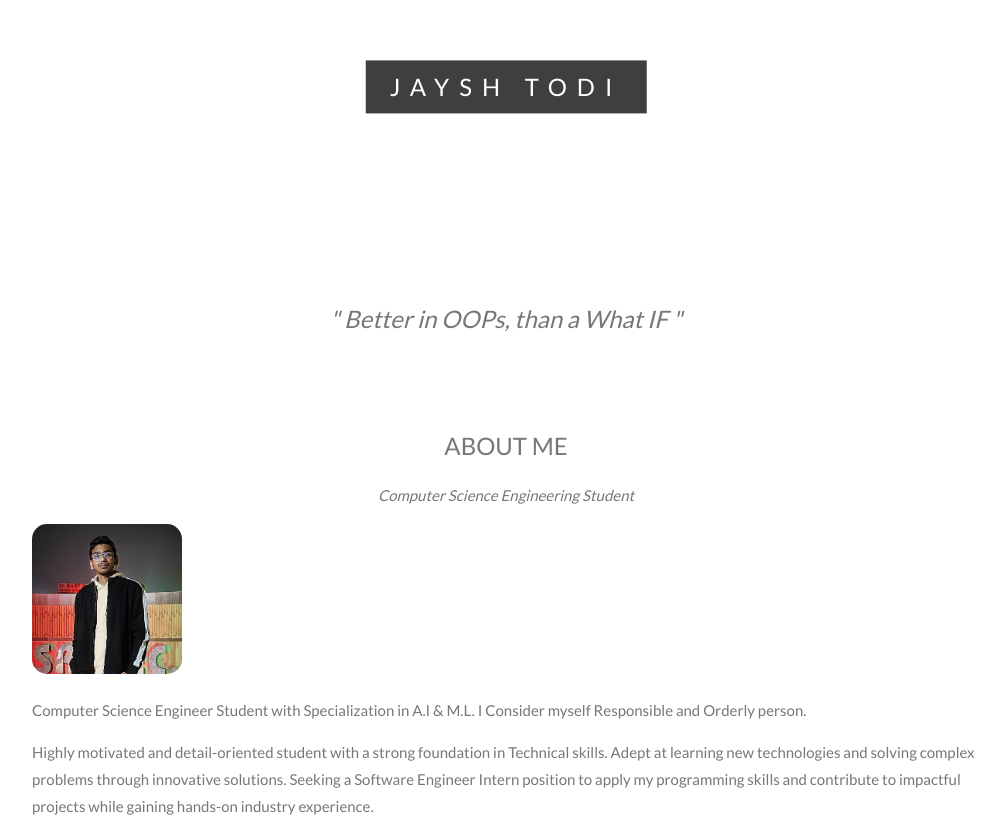
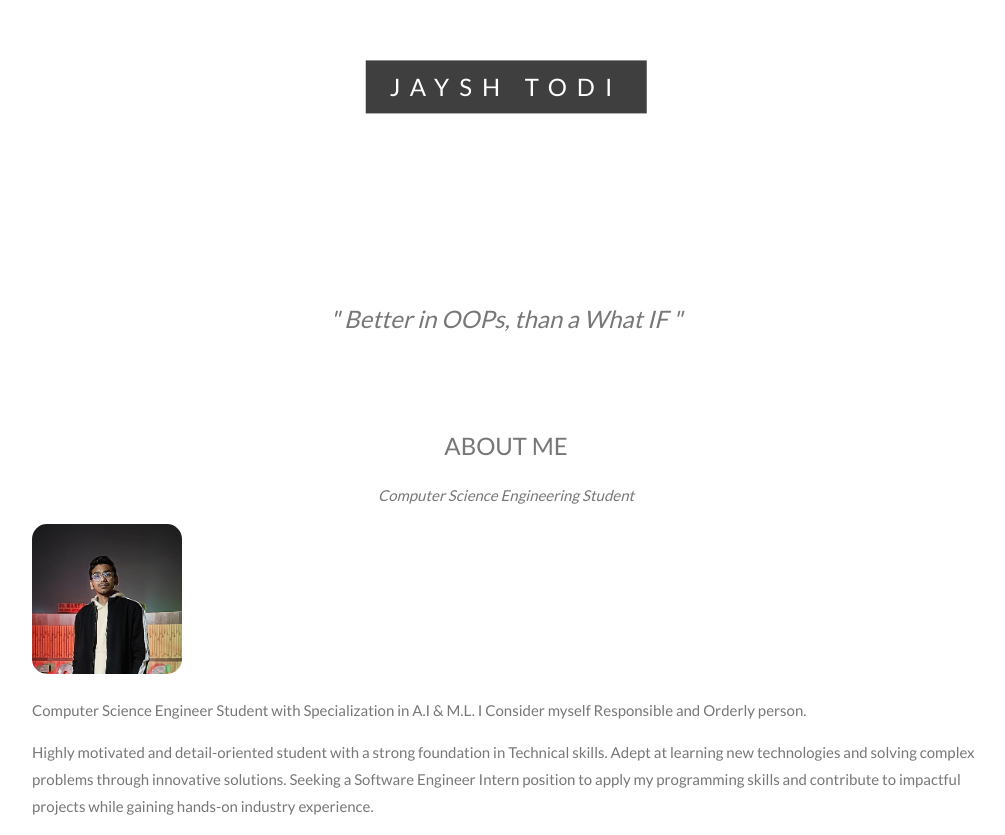
Before and after one commit to jayshtodi/portfolio-new, a plain HTML site: page index.html in a window 1280 px wide. Shown: the part 113-948 px from the top of the page, without its empty margins (134-1139 px from the left). Drawn offline with nearby package versions, Linux system fonts and the light colour scheme.

Commit message:
Update index.html

```diff
--- a/index.html
+++ b/index.html
@@ -94,7 +94,7 @@ body, html {
   <div style="width: 150px; height: 150px; overflow: hidden; border-radius: 15px; position: relative; display: inline-block;">
     <img src="WhatsApp Image 2024-08-04 at 21.12.26_b46b2d51.jpg"
          alt="Profile Image"
-         style="width: 100%; height: auto; object-fit: cover; object-position: center; position: absolute; top: -25px; left: 0;">
+         style="width: 100%; height: auto; object-fit: cover; object-position: center; position: absolute; top: -5px; left: 0;">
   </div>
   <p>Computer Science Engineer Student with Specialization in A.I & M.L. I Consider myself Responsible and Orderly person.</p>
   <p>Highly motivated and detail-oriented student with a strong foundation in Technical skills. Adept at learning new technologies and solving complex problems through innovative solutions. Seeking a Software Engineer Intern position to apply my programming skills and contribute to impactful projects while gaining hands-on industry experience.</p>
```
